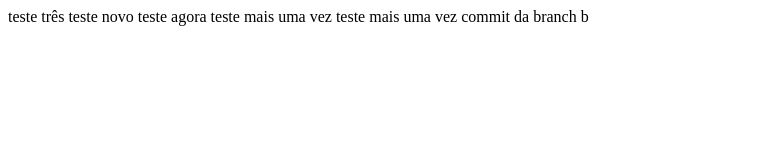
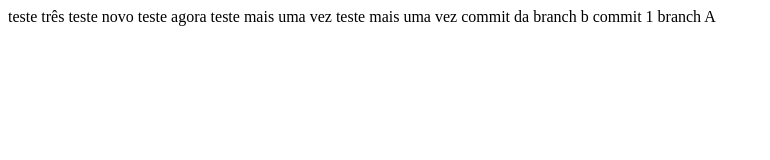
Before and after one commit to FabioSousa89/meu_projeto_versionado, a plain HTML site: page index.html in a window 1280 px wide. Shown: the whole page, without its empty margins (0-770 px from the left). Drawn offline with Linux system fonts and the light colour scheme.

Commit message:
Alinhamento rebase

```diff
--- a/index.html
+++ b/index.html
@@ -5,4 +5,5 @@ teste agora
 teste mais uma vez
 teste mais uma vez
 commit da branch b
+commit 1 branch A
 </html>
```
